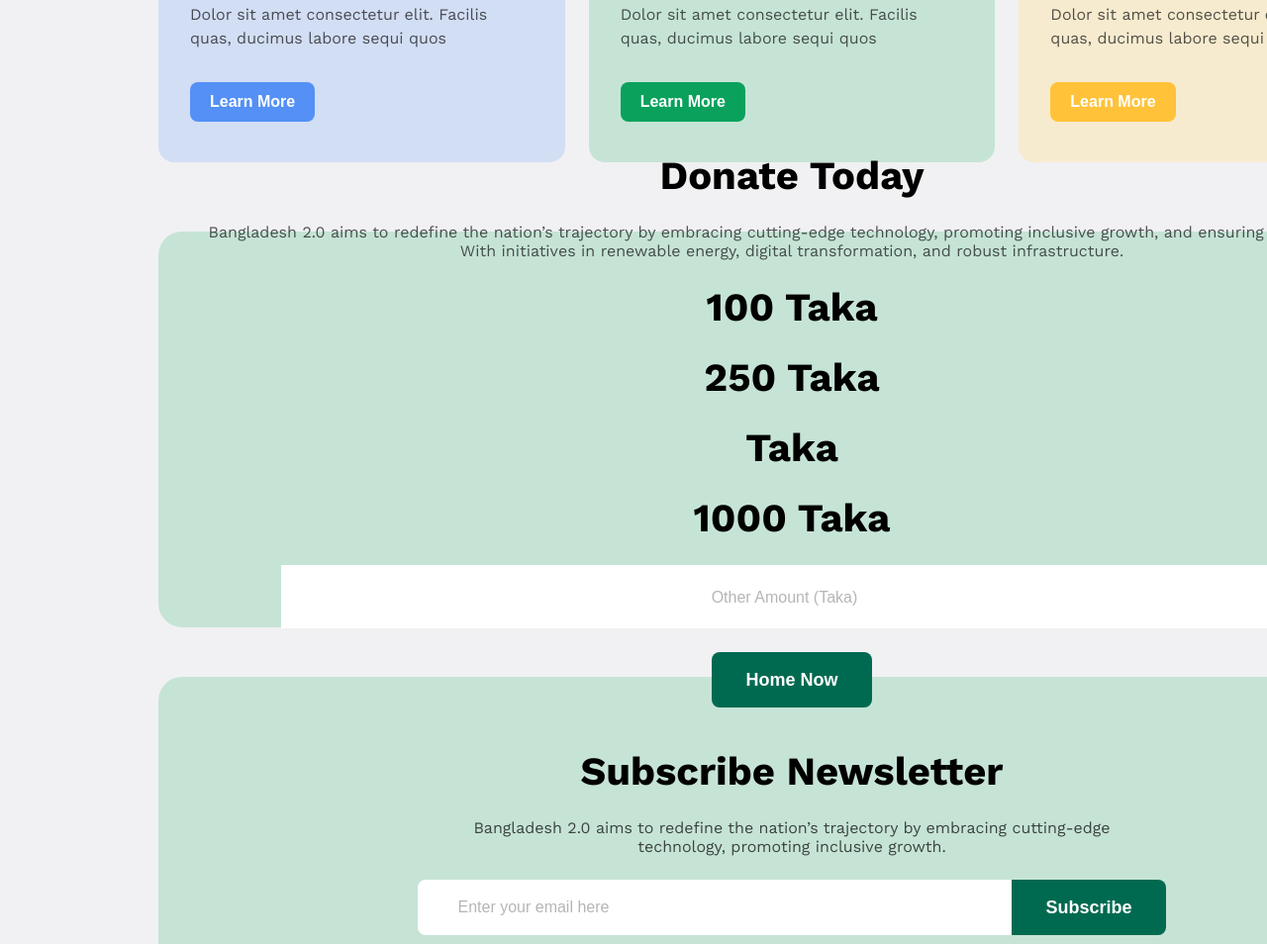
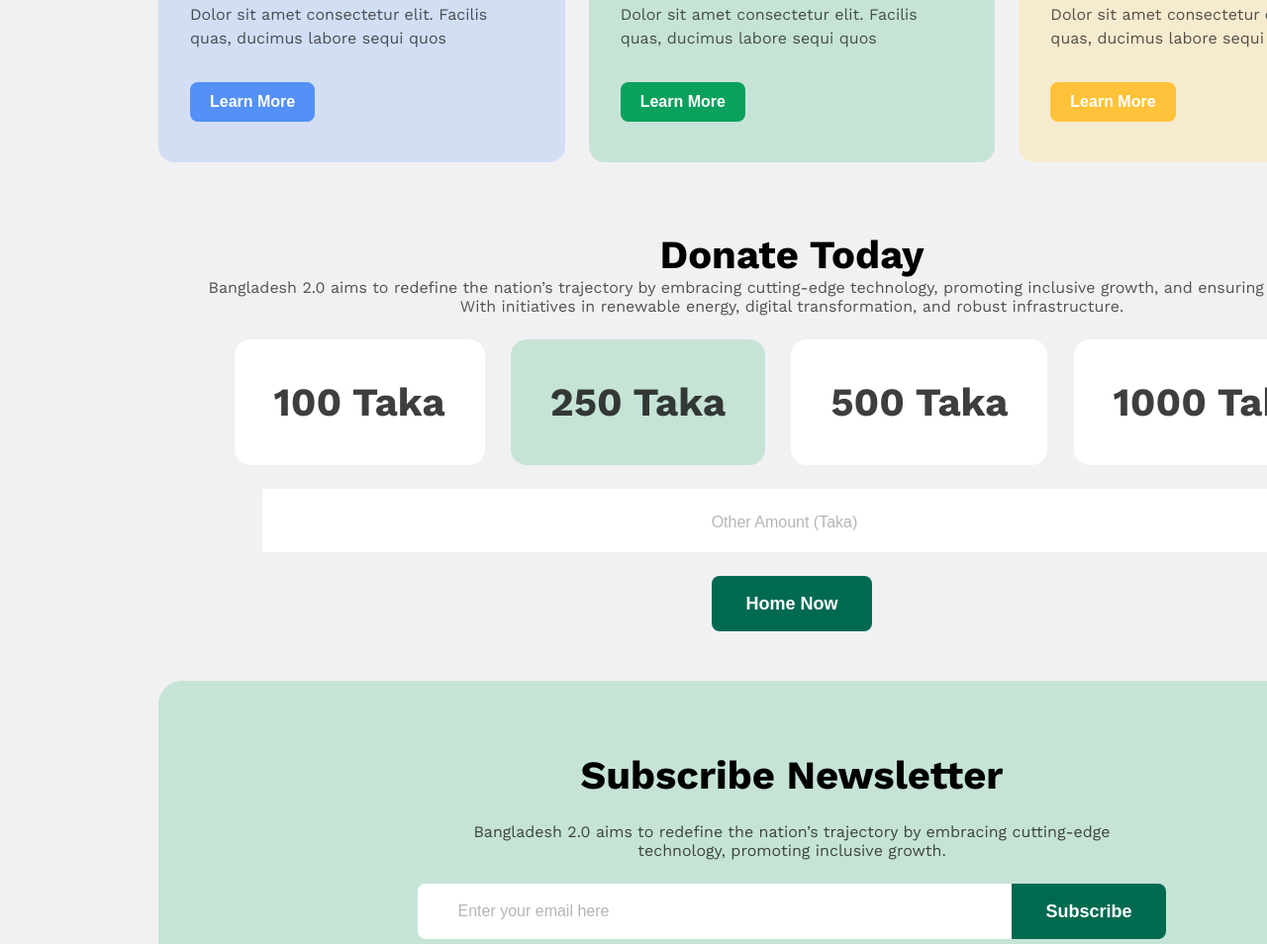
Before and after one commit to reazulislam1487/b11-a1, a plain HTML site: page index.html in a window 1280 px wide. Shown: the part 1423-2377 px from the top of the page at 99% size. Drawn offline with nearby package versions, Linux system fonts and the light colour scheme.

```diff
--- a/index.html
+++ b/index.html
@@ -140,7 +140,7 @@
             <h1>250 Taka</h1>
           </div>
           <div class="box3">
-            <h1>Taka</h1>
+            <h1>500 Taka</h1>
           </div>
           <div class="box4">
             <h1>1000 Taka</h1>
--- a/style.css
+++ b/style.css
@@ -221,9 +221,9 @@
 
 .donate {
   width: 1280px;
-  height: 400px;
+  /* height: 400px; */
   margin: 0 auto;
-  background-color: #c6e4d6;
+  /* background-color: #c6e4d6; */
   display: flex;
   text-align: center;
   align-items: center;
@@ -234,7 +234,7 @@
 .donate h1 {
   font-size: 40px;
   font-weight: bold;
-  margin-bottom: 24px;
+  /* margin-bottom: 24px; */
 }
 .donate p {
   color: #0e0e0e;
@@ -243,10 +243,59 @@
   margin-bottom: 24px;
 }
 .donate .price-boxes {
-  display:inline-flexbox;
+  display: flex;
+  margin: 24px auto;
+  justify-content: space-evenly;
 }
+.donate .price-boxes .box1 {
+  background-color: white;
+  border-radius: 16px;
+}
+.donate .price-boxes .box1 h1 {
+  color: #0e0e0e;
+  opacity: 80%;
+  font-weight: bold;
+  font-size: 40px;
+  padding: 40px;
+}
+
+.donate .price-boxes .box2 {
+  border-radius: 16px;
+  background-color: #c6e4d6;
+}
+.donate .price-boxes .box2 h1 {
+  color: #0e0e0e;
+  opacity: 80%;
+  font-weight: bold;
+  font-size: 40px;
+  padding: 40px;
+}
+
+.donate .price-boxes .box3 {
+  background-color: white;
+  border-radius: 16px;
+}
+.donate .price-boxes .box3 h1 {
+  color: #0e0e0e;
+  opacity: 80%;
+  font-weight: bold;
+  font-size: 40px;
+  padding: 40px;
+}
+.donate .price-boxes .box4 {
+  background-color: white;
+  border-radius: 16px;
+}
+.donate .price-boxes .box4 h1 {
+  color: #0e0e0e;
+  opacity: 80%;
+  font-weight: bold;
+  font-size: 40px;
+  padding: 40px;
+}
+
 .donate input {
-  width: 1032px;
+  width: 1070px;
   height: 64px;
   border: none;
   background: white;
```
